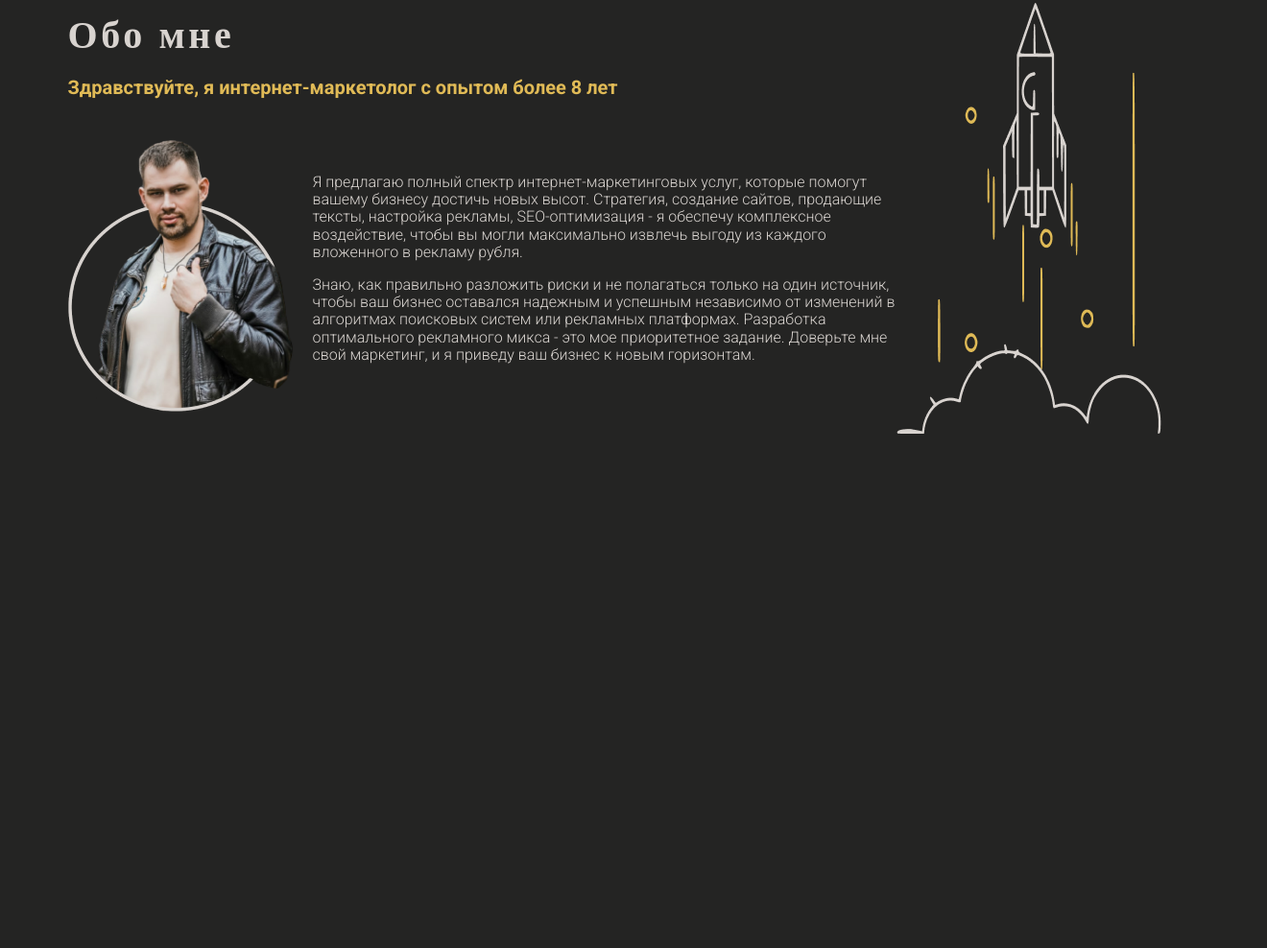
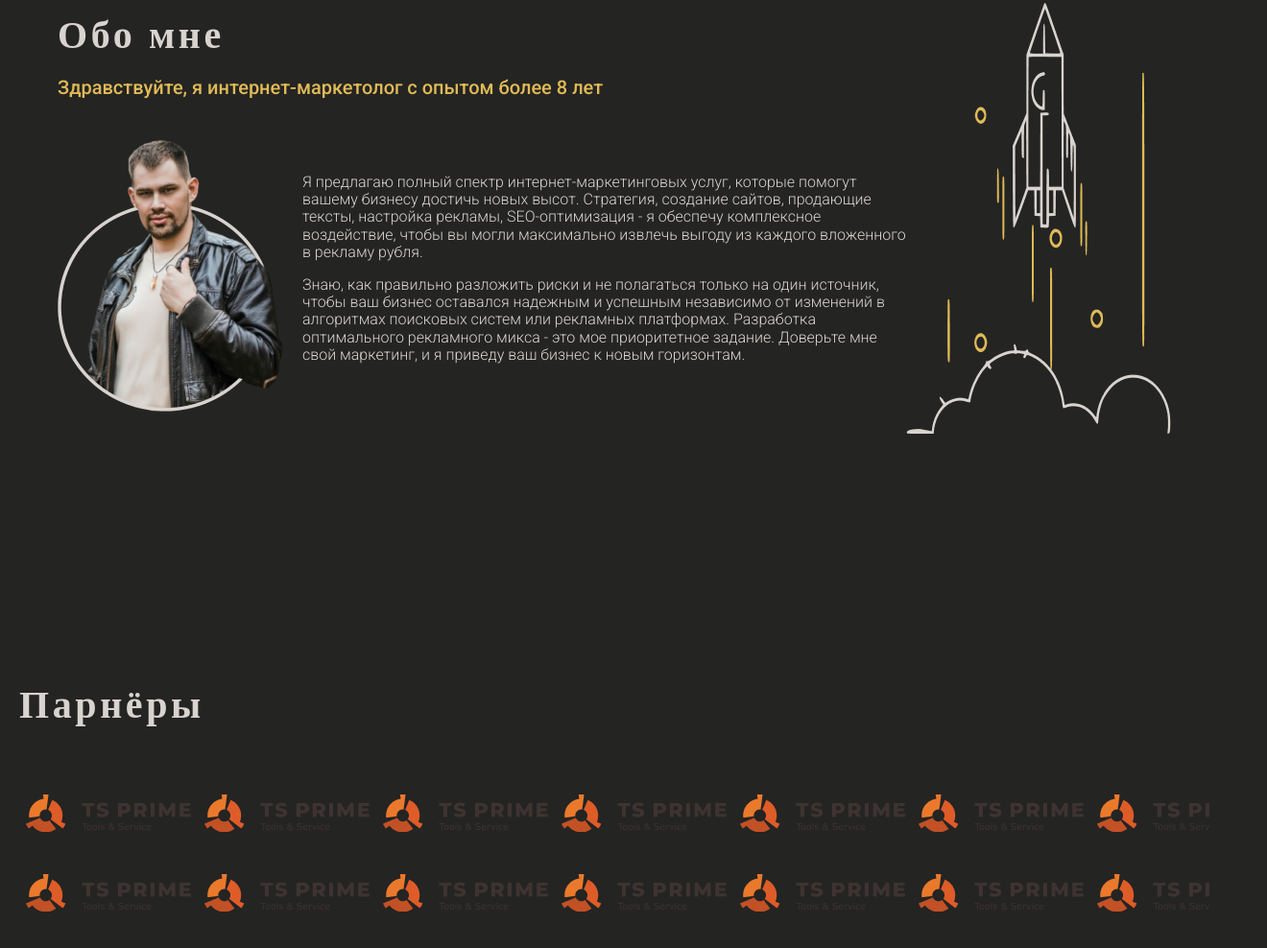
Before and after one commit to DidenkoSveta/Dmitry-Didenko--internet-marketer, a plain HTML site: page index.html in a window 1280 px wide. Shown: the part 1132-2120 px from the top of the page at 96% size, 1320 px wide, since content can reach past the window. Before the commit the page ends 1764 px from the top, so only its background shows below. Drawn offline with Linux system fonts and the light colour scheme.

Commit message:
add block-parnters

```diff
--- a/index.html
+++ b/index.html
@@ -167,13 +167,16 @@
             <div class="home__about-grid">
                <img class="about-img" src="assets/img/photo-about.png" alt="Дмитрий Диденко - интернет маркетолог">
                <div class="home__about-text">
-               <p>Я предлагаю полный спектр интернет-маркетинговых услуг, которые помогут вашему бизнесу достичь новых
-                  высот. Стратегия, создание сайтов, продающие тексты, настройка рекламы, SEO-оптимизация - я обеспечу
+                  <p>Я предлагаю полный спектр интернет-маркетинговых услуг, которые помогут вашему бизнесу достичь
+                     новых
+                     высот. Стратегия, создание сайтов, продающие тексты, настройка рекламы, SEO-оптимизация - я
+                     обеспечу
                      комплексное воздействие, чтобы вы могли максимально извлечь выгоду из каждого вложенного в рекламу
                      рубля.</p>
                   <p>Знаю, как правильно разложить риски и не полагаться только на один источник, чтобы ваш бизнес
                      оставался надежным и успешным независимо от изменений в алгоритмах поисковых систем или рекламных
-                  платформах. Разработка оптимального рекламного микса - это мое приоритетное задание. Доверьте мне свой
+                     платформах. Разработка оптимального рекламного микса - это мое приоритетное задание. Доверьте мне
+                     свой
                      маркетинг, и я приведу ваш бизнес к новым горизонтам.</p>
                </div>
                <img class="about-rocket" src="assets/img/rocket.png" alt="rocket">
@@ -181,6 +184,33 @@
 
          </div>
       </section>
+      <section class="partners">
+         <div class="home__partners">
+            <h2>Парнёры</h2>
+            <div class="home__partners-grid">
+               <div class="home__partners-up">
+                  <div class="home__partners-card"><img src="assets/icon/partners/partners-01.png" alt=""></div>
+                  <div class="home__partners-card"><img src="assets/icon/partners/partners-01.png" alt=""></div>
+                  <div class="home__partners-card"><img src="assets/icon/partners/partners-01.png" alt=""></div>
+                  <div class="home__partners-card"><img src="assets/icon/partners/partners-01.png" alt=""></div>
+                  <div class="home__partners-card"><img src="assets/icon/partners/partners-01.png" alt=""></div>
+                  <div class="home__partners-card"><img src="assets/icon/partners/partners-01.png" alt=""></div>
+                  <div class="home__partners-card"><img src="assets/icon/partners/partners-01.png" alt=""></div>
+                  <div class="home__partners-card"><img src="assets/icon/partners/partners-01.png" alt=""></div>
+               </div>
+               <div class="home__partners-down">
+                  <div class="home__partners-card"><img src="assets/icon/partners/partners-01.png" alt=""></div>
+                  <div class="home__partners-card"><img src="assets/icon/partners/partners-01.png" alt=""></div>
+                  <div class="home__partners-card"><img src="assets/icon/partners/partners-01.png" alt=""></div>
+                  <div class="home__partners-card"><img src="assets/icon/partners/partners-01.png" alt=""></div>
+                  <div class="home__partners-card"><img src="assets/icon/partners/partners-01.png" alt=""></div>
+                  <div class="home__partners-card"><img src="assets/icon/partners/partners-01.png" alt=""></div>
+                  <div class="home__partners-card"><img src="assets/icon/partners/partners-01.png" alt=""></div>
+                  <div class="home__partners-card"><img src="assets/icon/partners/partners-01.png" alt=""></div>
+               </div>
+            </div>
+         </div>
+      </section>
    <script src="js/burger.js"></script>
 </body>
 
--- a/sass/style.sass
+++ b/sass/style.sass
@@ -14,7 +14,8 @@ $bege: #D8D3CF
 	margin: 0
 	padding: 0
 body
-	overflow-x: hidden
+	width: 100vw
+	font-family: Roboto
 h2
 	display: block
 	font-family: 'Bauhaus'
@@ -541,7 +542,7 @@ section
 		color: rgba(245, 203, 92, 0.90)
 		font-size: 20px
 		font-family: Roboto
-		font-weight: 700
+		font-weight: 500
 		@media (max-width: 1240px)
 			font-size: 18px
 		@media (max-width: 1024px)
@@ -564,7 +565,6 @@ section
 			flex-direction: column
 			top: 10px
 	&-text
-		max-width: 608px
 		font-weight: 300
 		margin-left: 20px
 		@media (max-width: 1240px)
@@ -593,3 +593,80 @@ section
 		margin-bottom: 10px
 	@media (max-width: 390px)
 		width: 180px
+.partners
+	overflow-x: hidden
+	max-width: 1440px
+	@media (max-width: 1240px)
+		width: 100vw
+.home__partners
+	overflow-x: hidden
+	display: flex
+	flex-direction: column
+	align-items: flex-start
+	max-width: 1440px
+	padding: 0 80px
+	box-sizing: border-box
+	@media (max-width: 1440px)
+		padding: 0 60px
+	@media (max-width: 1024px)
+		padding: 0 40px
+	@media (max-width: 559px)
+		margin-top: 15px
+	@media (max-width: 430px)
+		padding: 0 20px
+	@media (max-width: 390px)
+		padding: 0 10px
+	&-grid
+		display: flex
+		flex-direction: column
+		overflow-x: hidden
+		max-width: 1240px
+		@media (max-width: 1240px)
+			max-width: 86vw
+	&-up, &-down
+		display: flex
+// .home__partners-up
+// 	max-width: 100%
+// 	justify-content: flex-end
+// 	animation-duration: 20s
+// 	animation-name: slide-right
+// 	animation-iteration-count: infinite
+// 	animation-timing-function: linear
+// 	margin-right: 0px
+// 	@media (max-width: 1240px)
+// 		animation-duration: 10s
+// 	@media (max-width: 1040px)
+// 		animation-duration: 20s
+// @keyframes slide-right
+// 	0%
+// 		transform: translateX(0)
+// 	100%
+// 		transform: translateX(790px)
+// @media (max-width: 1240px)
+// 	@keyframes slide-right
+// 		0%
+// 			transform: translateX(0)
+// 		100%
+// 			transform: translateX(640px)
+// .home__partners-down
+// 	max-width: 100%
+// 	justify-content: flex-start
+// 	animation-duration: 20s
+// 	animation-name: slide-left
+// 	animation-iteration-count: infinite
+// 	animation-timing-function: linear
+// 	@media (max-width: 1240px)
+// 		animation-duration: 10s
+// 	@media (max-width: 1040px)
+// 		animation-duration: 20s
+// @keyframes slide-left
+// 	0%
+// 		transform: translateX(0)
+// 	100%
+// 		transform: translateX(-790px)
+// @media (max-width: 1240px)
+// 	@keyframes slide-left
+// 		0%
+// 			transform: translateX(0)
+// 		100%
+// 			transform: translateX(-640px)
```
Also changed, not shown: assets/icon/partners/partners-01.png (added), assets/icon/partners/partners-02.png (added), assets/icon/partners/partners-03.png (added), assets/icon/partners/partners-04.png (added), assets/icon/partners/partners-05.png (added), assets/icon/partners/partners-06.png (added), assets/icon/partners/partners-07.png (added), assets/icon/partners/partners-08.png (added), assets/icon/partners/partners-09.png (added), assets/icon/partners/partners-10.png (added), assets/icon/partners/partners-11.png (added), assets/icon/partners/partners-12.png (added), assets/icon/partners/partners-13.png (added), assets/icon/partners/partners-14.png (added), 3 more files, 1 other file. Lines whose indentation alone changed are shown as unchanged.
